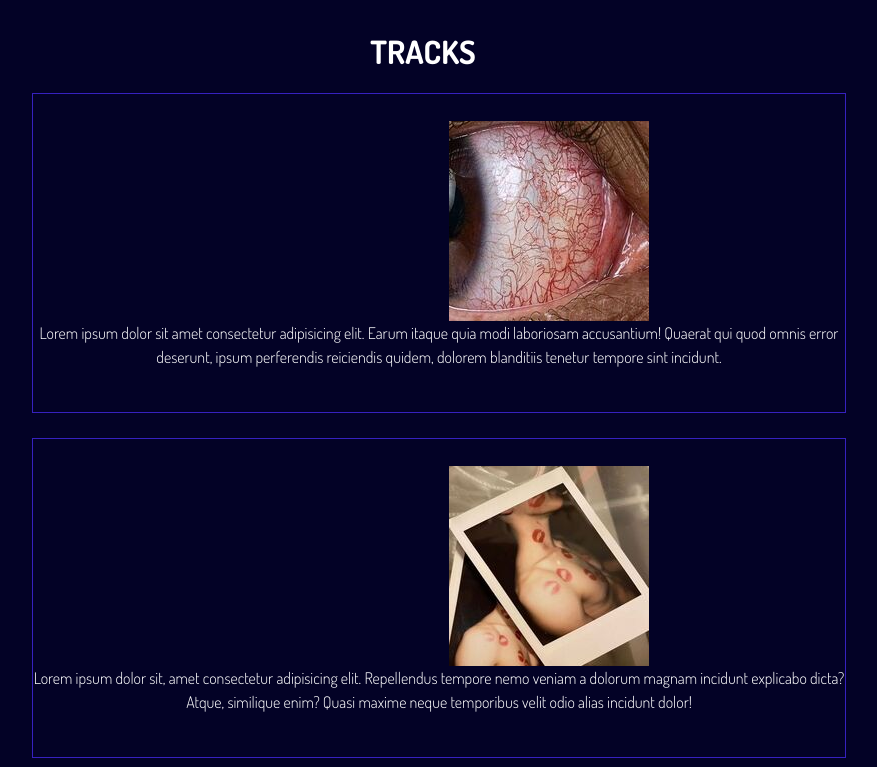
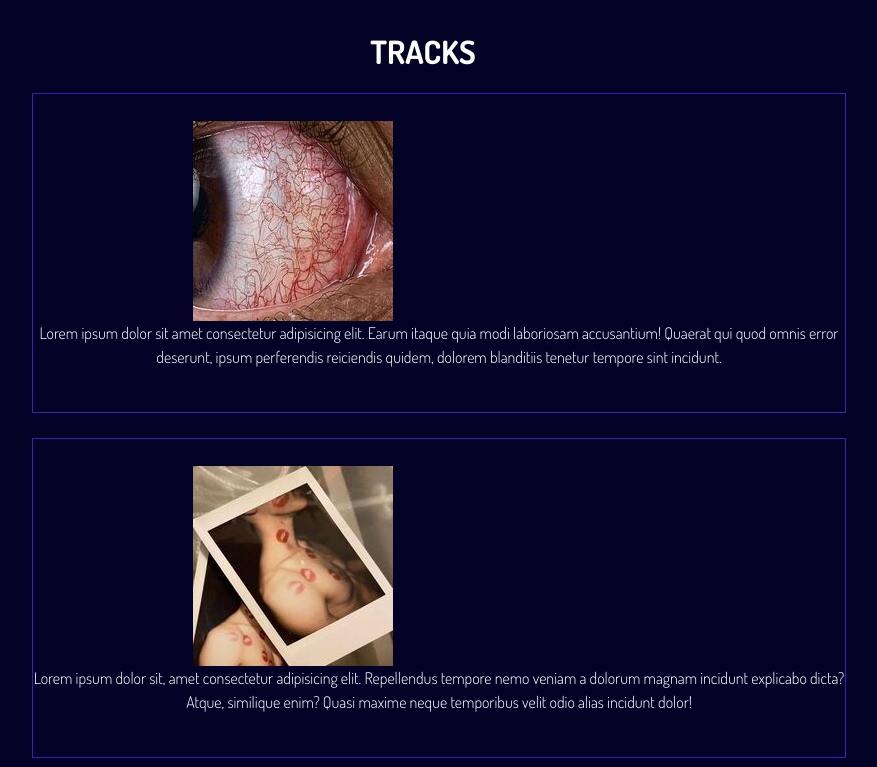
Before and after one commit to LuisTapari/segunda-pre-entrega-luis-tapari-46880, a plain HTML site: page pages/tracks.html in a window 1280 px wide. Shown: the part 753-1520 px from the top of the page, without its empty margins (217-1094 px from the left). Drawn offline with nearby package versions, Linux system fonts and the light colour scheme.

Commit message:
reajuste

```diff
--- a/css/style.css
+++ b/css/style.css
@@ -608,10 +608,10 @@ main{
     display: flex;
     flex-direction: column;
     justify-content: center;
-    align-items: center;
+    align-content: center;
 }
 .publi img{
-    padding-left: 26rem;
+padding-left: 10rem;
 }
 .publi p{
     color: white;
```
